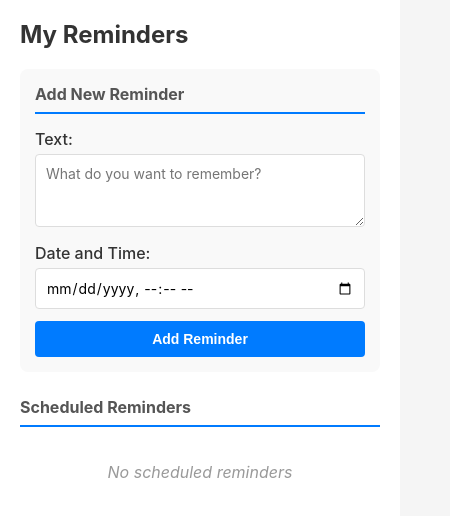
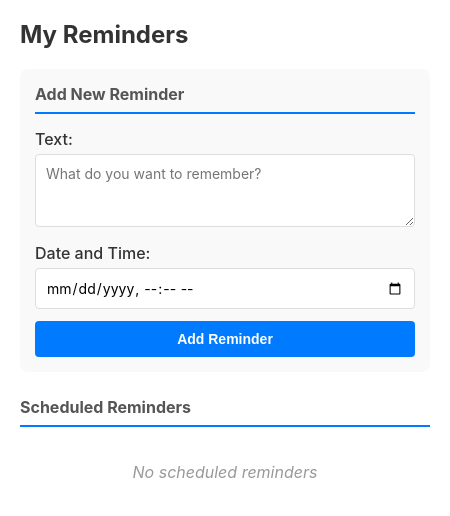
Before and after one commit to Jakub-Syrek/Reminder, a browser extension: page popup.html in a window 400 px wide. Shown: the whole page, 450 px wide, since content can reach past the window. Drawn offline with Linux system fonts and the light colour scheme.

Commit message:
Set explicit popup dimensions and add default icon

```diff
--- a/styles.css
+++ b/styles.css
@@ -7,7 +7,10 @@
 body {
   font-family: -apple-system, BlinkMacSystemFont, 'Segoe UI', Roboto, sans-serif;
   background: #f5f5f5;
-  min-width: 400px;
+  min-width: 450px;
+  min-height: 500px;
+  margin: 0;
+  padding: 0;
 }
 
 .container {
```
Also changed, not shown: manifest.json.
